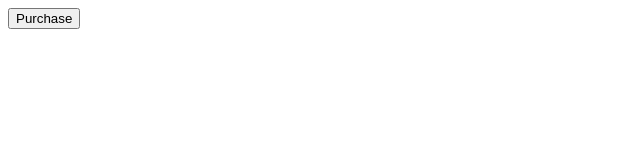
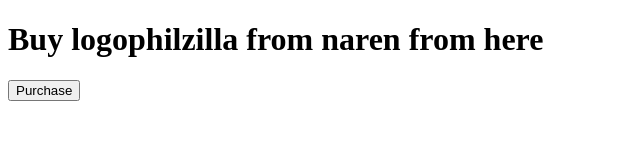
Before and after one commit to narensulegai/googleAds, a plain HTML site: page index.html in a window 1280 px wide. Shown: the whole page, without its empty margins (0-640 px from the left). Drawn offline with Linux system fonts and the light colour scheme.

Commit message:
Adding text

```diff
--- a/index.html
+++ b/index.html
@@ -4,7 +4,7 @@
     <meta charset="UTF-8">
     <meta name="viewport" content="width=device-width, initial-scale=1.0">
     <meta http-equiv="X-UA-Compatible" content="ie=edge">
-    <title>Document</title>
+    <title>Buy logophilzilla from naren</title>
     <!-- Global site tag (gtag.js) - Google Ads: 697157175 -->
     <script async src="https://www.googletagmanager.com/gtag/js?id=AW-697157175"></script>
 
@@ -35,7 +35,7 @@
         gtag('event', 'conversion', {'send_to': 'AW-697157175/8baLCIKHjLMBELeMt8wC'});
     </script>
 
-
+    <h1>Buy logophilzilla from naren from here</h1>
     <button onclick="gtag_report_conversion()">Purchase</button>
 </body>
 </html>
```
